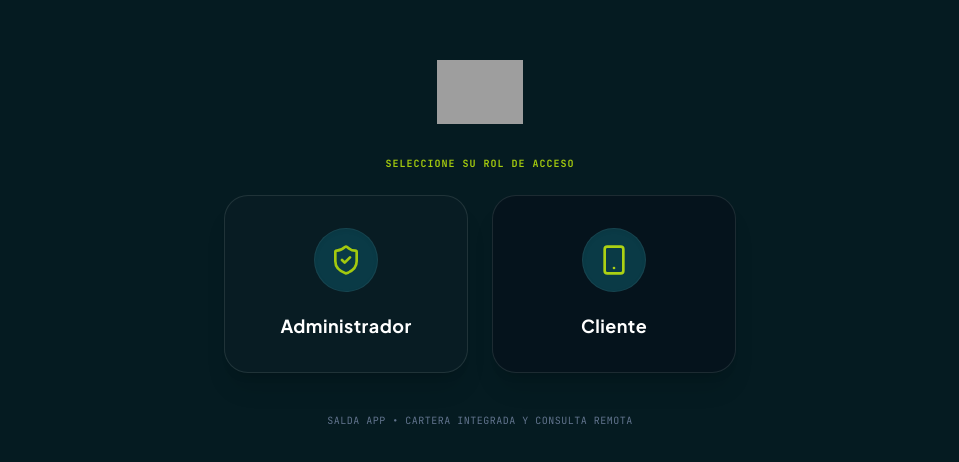
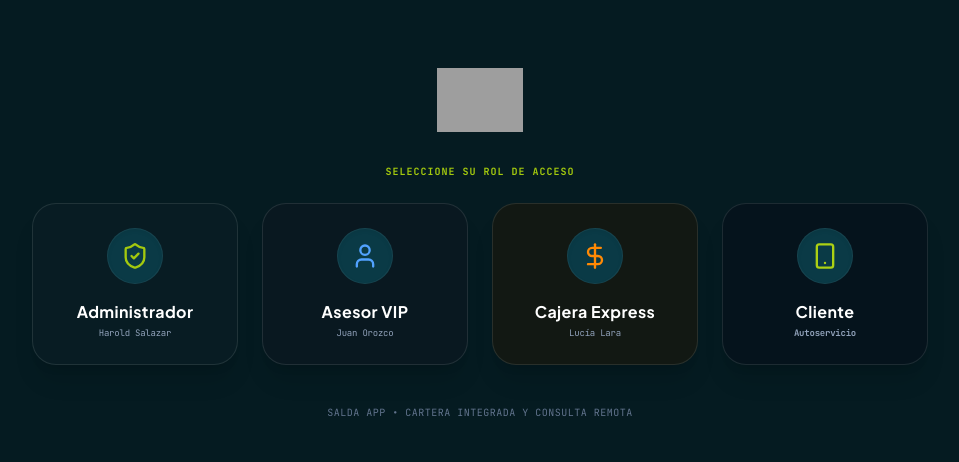
Before and after one commit to haroldove90-spec/Prestamos, a React (Vite) app: page / in a window 1280 px wide. Shown: the part 156-618 px from the top of the page, without its empty margins (160-1119 px from the left). Built offline with nearby package versions, Linux system fonts and the light colour scheme; no server answers; the database is empty; grey boxes are pictures that could not be loaded.

Commit message:
feat: expand role selection interface
Update role selection layout to support additional roles by increasing container width and updating the grid to a four-column layout. Added User icon for future UI updates.

```diff
--- a/src/App.tsx
+++ b/src/App.tsx
@@ -43,7 +43,7 @@ import {
   bulkInsertSystemNotificationsCloud,
   DbSystemNotification
 } from './supabase';
-import { Layers, Search, FileSpreadsheet, ShieldCheck, Activity, Users, Star, Landmark, Crown, DollarSign, ShieldAlert, Smartphone, Lock, TrendingUp, X, Menu, FileCheck2, Download, FileText, CheckCircle2, AlertCircle, Bell, Volume2, VolumeX, Upload, ChevronDown } from 'lucide-react';
+import { Layers, Search, FileSpreadsheet, ShieldCheck, Activity, Users, User, Star, Landmark, Crown, DollarSign, ShieldAlert, Smartphone, Lock, TrendingUp, X, Menu, FileCheck2, Download, FileText, CheckCircle2, AlertCircle, Bell, Volume2, VolumeX, Upload, ChevronDown } from 'lucide-react';
 
 export default function App() {
   // PWA & Splash Screen States
@@ -1286,9 +1286,9 @@ export default function App() {
           />
 
           {homeSubView === 'roles' && (
-            <div className="space-y-6 w-full max-w-lg">
+            <div className="space-y-6 w-full max-w-4xl">
               <span className="text-[10px] font-mono font-bold text-[#a3c90e] uppercase tracking-widest block">Seleccione su Rol de Acceso</span>
-              <div className="grid grid-cols-1 sm:grid-cols-2 gap-6 w-full">
+              <div className="grid grid-cols-1 sm:grid-cols-2 lg:grid-cols-4 gap-6 w-full">
                 {/* ADMIN ACCESS CARD */}
                 <button
                   onClick={() => {
@@ -1297,18 +1297,71 @@ export default function App() {
                     setIsHome(false);
                     playSynthesizedSound('success');
                   }}
-                  className="group relative bg-[#0a1f26]/60 hover:bg-[#0f2e38] border border-white/10 hover:border-[#a3c90e]/40 p-8 rounded-3xl flex flex-col items-center justify-center gap-5 shadow-xl hover:shadow-2xl transition-all duration-300 cursor-pointer active:scale-95 text-center overflow-hidden"
+                  className="group relative bg-[#0a1f26]/60 hover:bg-[#0f2e38] border border-white/10 hover:border-[#a3c90e]/40 p-6 rounded-3xl flex flex-col items-center justify-center gap-4 shadow-xl hover:shadow-2xl transition-all duration-300 cursor-pointer active:scale-95 text-center overflow-hidden"
                   id="role-box-admin"
                 >
                   <div className="absolute inset-0 bg-gradient-to-b from-[#a3c90e]/10 to-transparent opacity-0 group-hover:opacity-100 transition-opacity duration-300" />
 
-                  <div className="w-16 h-16 rounded-full bg-slate-900 border border-white/5 flex items-center justify-center text-[#a3c90e] group-hover:bg-[#a3c90e]/10 group-hover:border-[#a3c90e]/20 transition-all duration-300 shadow-inner">
-                    <ShieldCheck className="w-8 h-8 group-hover:scale-110 transition-transform duration-305" />
+                  <div className="w-14 h-14 rounded-full bg-slate-900 border border-white/5 flex items-center justify-center text-[#a3c90e] group-hover:bg-[#a3c90e]/10 group-hover:border-[#a3c90e]/20 transition-all duration-300 shadow-inner">
+                    <ShieldCheck className="w-7 h-7 group-hover:scale-110 transition-transform duration-305" />
                   </div>
 
-                  <h2 className="text-lg font-bold text-white tracking-wide font-sans group-hover:text-[#a3c90e] transition-colors duration-200">
-                    Administrador
-                  </h2>
+                  <div className="space-y-1">
+                    <h2 className="text-base font-bold text-white tracking-wide font-sans group-hover:text-[#a3c90e] transition-colors duration-200">
+                      Administrador
+                    </h2>
+                    <p className="text-[9px] text-slate-400 font-mono tracking-tight leading-tight">Harold Salazar</p>
+                  </div>
+                </button>
+
+                {/* ASESOR VIP ACCESS CARD */}
+                <button
+                  onClick={() => {
+                    setCurrentUser('asesor_juan');
+                    setActiveTab('asesor_dashboard');
+                    setIsHome(false);
+                    playSynthesizedSound('success');
+                  }}
+                  className="group relative bg-[#0c1821]/60 hover:bg-[#112433] border border-white/10 hover:border-blue-400/40 p-6 rounded-3xl flex flex-col items-center justify-center gap-4 shadow-xl hover:shadow-2xl transition-all duration-300 cursor-pointer active:scale-95 text-center overflow-hidden"
+                  id="role-box-asesor"
+                >
+                  <div className="absolute inset-0 bg-gradient-to-b from-blue-500/10 to-transparent opacity-0 group-hover:opacity-100 transition-opacity duration-300" />
+
+                  <div className="w-14 h-14 rounded-full bg-slate-900 border border-white/5 flex items-center justify-center text-blue-400 group-hover:bg-blue-500/10 group-hover:border-blue-500/20 transition-all duration-300 shadow-inner">
+                    <User className="w-7 h-7 group-hover:scale-110 transition-transform duration-305" />
+                  </div>
+
+                  <div className="space-y-1">
+                    <h2 className="text-base font-bold text-white tracking-wide font-sans group-hover:text-blue-400 transition-colors duration-200">
+                      Asesor VIP
+                    </h2>
+                    <p className="text-[9px] text-slate-400 font-mono tracking-tight leading-tight">Juan Orozco</p>
+                  </div>
+                </button>
+
+                {/* CAJERA EXPRESS ACCESS CARD */}
+                <button
+                  onClick={() => {
+                    setCurrentUser('cajera_lucia');
+                    setActiveTab('cajera_dashboard');
+                    setIsHome(false);
+                    playSynthesizedSound('success');
+                  }}
+                  className="group relative bg-[#1c180a]/60 hover:bg-[#2e260f] border border-white/10 hover:border-orange-400/40 p-6 rounded-3xl flex flex-col items-center justify-center gap-4 shadow-xl hover:shadow-2xl transition-all duration-300 cursor-pointer active:scale-95 text-center overflow-hidden"
+                  id="role-box-cajera"
+                >
+                  <div className="absolute inset-0 bg-gradient-to-b from-orange-450/10 to-transparent opacity-0 group-hover:opacity-100 transition-opacity duration-300" />
+
+                  <div className="w-14 h-14 rounded-full bg-slate-900 border border-white/5 flex items-center justify-center text-orange-400 group-hover:bg-orange-400/10 group-hover:border-orange-400/20 transition-all duration-300 shadow-inner">
+                    <DollarSign className="w-7 h-7 group-hover:scale-110 transition-transform duration-305" />
+                  </div>
+
+                  <div className="space-y-1">
+                    <h2 className="text-base font-bold text-white tracking-wide font-sans group-hover:text-orange-400 transition-colors duration-200">
+                      Cajera Express
+                    </h2>
+                    <p className="text-[9px] text-slate-400 font-mono tracking-tight leading-tight">Lucía Lara</p>
+                  </div>
                 </button>
 
                 {/* CLIENT ACCESS CARD */}
@@ -1317,18 +1370,21 @@ export default function App() {
                     setHomeSubView('client_options');
                     playSynthesizedSound('success');
                   }}
-                  className="group relative bg-[#061019]/60 hover:bg-[#0c1c2b] border border-white/10 hover:border-indigo-500/40 p-8 rounded-3xl flex flex-col items-center justify-center gap-5 shadow-xl hover:shadow-2xl transition-all duration-300 cursor-pointer active:scale-95 text-center overflow-hidden"
+                  className="group relative bg-[#061019]/60 hover:bg-[#0c1c2b] border border-white/10 hover:border-indigo-500/40 p-6 rounded-3xl flex flex-col items-center justify-center gap-4 shadow-xl hover:shadow-2xl transition-all duration-300 cursor-pointer active:scale-95 text-center overflow-hidden"
                   id="role-box-client"
                 >
                   <div className="absolute inset-0 bg-gradient-to-b from-indigo-500/10 to-transparent opacity-0 group-hover:opacity-100 transition-opacity duration-300" />
 
-                  <div className="w-16 h-16 rounded-full bg-slate-900 border border-white/5 flex items-center justify-center text-indigo-400 group-hover:bg-indigo-500/10 group-hover:border-indigo-500/20 transition-all duration-300 shadow-inner">
-                    <Smartphone className="w-8 h-8 group-hover:scale-110 transition-transform duration-305" />
+                  <div className="w-14 h-14 rounded-full bg-slate-900 border border-white/5 flex items-center justify-center text-indigo-400 group-hover:bg-indigo-500/10 group-hover:border-indigo-500/20 transition-all duration-300 shadow-inner">
+                    <Smartphone className="w-7 h-7 group-hover:scale-110 transition-transform duration-305" />
                   </div>
 
-                  <h2 className="text-lg font-bold text-white tracking-wide font-sans group-hover:text-indigo-400 transition-colors duration-200">
-                    Cliente
-                  </h2>
+                  <div className="space-y-1">
+                    <h2 className="text-base font-bold text-white tracking-wide font-sans group-hover:text-indigo-400 transition-colors duration-200">
+                      Cliente
+                    </h2>
+                    <p className="text-[9px] text-slate-400 font-mono tracking-tight leading-tight font-bold text-[#a3c90e]">Autoservicio</p>
+                  </div>
                 </button>
               </div>
             </div>
@@ -1960,12 +2016,12 @@ export default function App() {
                     className={`w-full flex items-center justify-between p-4 rounded-2xl transition-all duration-150 cursor-pointer border ${
                       activeTab === 'portfolio'
                         ? 'bg-indigo-600 text-white font-bold border-indigo-400 shadow-lg shadow-indigo-500/10'
-                        : 'bg-slate-955 bg-slate-905 bg-slate-950 text-slate-400 hover:text-white border-slate-800 font-medium'
+                        : 'bg-slate-955 bg-slate-905 bg-slate-955 text-slate-400 hover:text-white border-slate-800 font-medium'
                     }`}
                   >
                     <div className="flex items-center gap-3">
                       <Layers className={`w-4 h-4 ${activeTab === 'portfolio' ? 'text-white' : 'text-slate-500'}`} />
-                      <span className="text-xs font-semibold font-semibold">
+                      <span className="text-xs font-semibold">
                         {currentUser === 'admin_harold' ? 'Clientes Nuevos' : 'Gestión de Cartera'}
                       </span>
                     </div>
@@ -1976,8 +2032,8 @@ export default function App() {
                     </span>
                   </button>
 
-                  {/* TAB OPTION 2: BUREAU INTEL & STRESS (SUPERVISOR RESTRICTED ACCORDING TO ROLE) */}
-                  {currentUser !== 'admin_harold' && (
+                  {/* TAB OPTION 2: BUREAU INTEL & STRESS */}
+                  {(currentUser === 'admin_harold' || currentUser === 'asesor_juan') && (
                     <button
                       id="mobile-tab-bureau-lookup"
                       onClick={() => {
@@ -1989,7 +2045,7 @@ export default function App() {
                       className={`w-full flex items-center justify-between p-4 rounded-2xl transition-all duration-150 cursor-pointer border ${
                         activeTab === 'bureau'
                           ? 'bg-indigo-600 text-white font-bold border-indigo-400 shadow-lg shadow-indigo-500/10'
-                          : 'bg-slate-950 text-slate-400 hover:text-white border-slate-800 font-medium'
+                          : 'bg-slate-955 text-slate-400 hover:text-white border-slate-800 font-medium'
                       }`}
                     >
                       <div className="flex items-center gap-3">
@@ -2033,7 +2089,7 @@ export default function App() {
                   </button>
 
                   {/* TAB OPTION 4: MEMBERSHIPS MODULE */}
-                  {currentUser !== 'admin_harold' && (
+                  {(currentUser === 'admin_harold' || currentUser === 'asesor_juan') && (
                     <button
                       id="mobile-tab-memberships-management"
                       onClick={() => {
@@ -2044,12 +2100,12 @@ export default function App() {
                       }}
                       className={`w-full flex items-center justify-between p-4 rounded-2xl transition-all duration-150 cursor-pointer border ${
                         activeTab === 'memberships'
-                          ? 'bg-amber-500 text-slate-950 font-bold border-amber-405 shadow-lg shadow-amber-500/20 shadow-amber-500/20'
+                          ? 'bg-amber-500 text-slate-955 font-bold border-amber-405 shadow-lg shadow-amber-500/20 shadow-amber-500/20'
                           : 'bg-slate-950 text-slate-400 hover:text-white border-slate-800 font-medium'
                       }`}
                     >
                       <div className="flex items-center gap-3">
-                        <Crown className={`w-4 h-4 ${activeTab === 'memberships' ? 'text-slate-950 animate-bounce' : 'text-amber-400 animate-pulse'}`} />
+                        <Crown className={`w-4 h-4 ${activeTab === 'memberships' ? 'text-slate-955 animate-bounce' : 'text-amber-400 animate-pulse'}`} />
                         <span className="text-xs font-semibold">Módulo de Membresías</span>
                       </div>
                       <span className={`text-[9px] uppercase font-mono px-2 py-0.5 rounded-full font-bold ${
@@ -2061,7 +2117,7 @@ export default function App() {
                   )}
 
                   {/* TAB OPTION 5: SECURITY AUDIT DIVISION */}
-                  {currentUser !== 'admin_harold' && currentUser === 'admin_harold' && (
+                  {currentUser === 'admin_harold' && (
                     <button
                       id="mobile-tab-security-audit"
                       onClick={() => setActiveTab('security_center')}
@@ -2087,8 +2143,8 @@ export default function App() {
                     </button>
                   )}
 
-                  {/* TAB OPTION 7: CREDIT SIMULATION (AVAILABLE TO ADMIN) */}
-                  {currentUser === 'admin_harold' && (
+                  {/* TAB OPTION 7: CREDIT SIMULATION */}
+                  {(currentUser === 'admin_harold' || currentUser === 'asesor_juan' || currentUser === 'cliente_esperanza' || currentUser.startsWith('cliente_')) && (
                     <button
                       id="mobile-tab-credit-simulation"
                       onClick={() => setActiveTab('credit_simulation')}
@@ -2109,7 +2165,7 @@ export default function App() {
                   )}
 
                   {/* EXPEDIENTES (NUEVO MODULO) */}
-                  {currentUser !== 'admin_harold' && (
+                  {(currentUser === 'admin_harold' || currentUser === 'asesor_juan') && (
                     <button
                       id="mobile-tab-dossiers"
                       onClick={() => setActiveTab('dossiers')}
@@ -2353,8 +2409,8 @@ export default function App() {
               </span>
             </button>
 
-            {/* TAB OPTION 2: BUREAU INTEL & STRESS (SUPERVISOR RESTRICTED ACCORDING TO ROLE) */}
-            {currentUser !== 'admin_harold' && (
+            {/* TAB OPTION 2: BUREAU INTEL & STRESS */}
+            {(currentUser === 'admin_harold' || currentUser === 'asesor_juan') && (
               <button
                 id="tab-bureau-lookup"
                 onClick={() => {
@@ -2410,7 +2466,7 @@ export default function App() {
             </button>
 
             {/* TAB OPTION 4: MEMBERSHIPS MODULE */}
-            {currentUser !== 'admin_harold' && (
+            {(currentUser === 'admin_harold' || currentUser === 'asesor_juan') && (
               <button
                 id="tab-memberships-management"
               onClick={() => {
@@ -2437,8 +2493,8 @@ export default function App() {
             </button>
             )}
 
-            {/* TAB OPTION 5: SECURITY AUDIT DIVISION (AVAILABLE TO ADMIN) */}
-            {currentUser !== 'admin_harold' && currentUser === 'admin_harold' && (
+            {/* TAB OPTION 5: SECURITY AUDIT DIVISION */}
+            {currentUser === 'admin_harold' && (
               <button
                 id="tab-security-audit"
                 onClick={() => setActiveTab('security_center')}
@@ -2464,8 +2520,8 @@ export default function App() {
               </button>
             )}
 
-            {/* TAB OPTION 7: CREDIT SIMULATION (AVAILABLE TO ADMIN) */}
-            {currentUser === 'admin_harold' && (
+            {/* TAB OPTION 7: CREDIT SIMULATION */}
+            {(currentUser === 'admin_harold' || currentUser === 'asesor_juan' || currentUser === 'cliente_esperanza' || currentUser.startsWith('cliente_')) && (
               <button
                 id="tab-credit-simulation"
                 onClick={() => setActiveTab('credit_simulation')}
@@ -2486,7 +2542,7 @@ export default function App() {
             )}
 
             {/* TAB OPTION: EXPEDIENTES (NUEVO MODULO) */}
-            {currentUser !== 'admin_harold' && (
+            {(currentUser === 'admin_harold' || currentUser === 'asesor_juan') && (
               <button
                 id="tab-dossiers"
                 onClick={() => setActiveTab('dossiers')}
```
